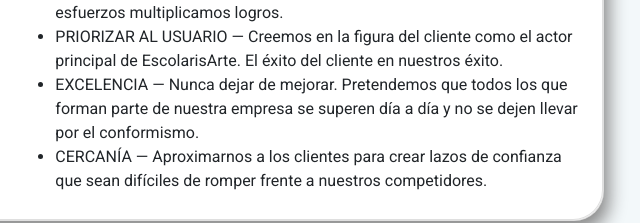
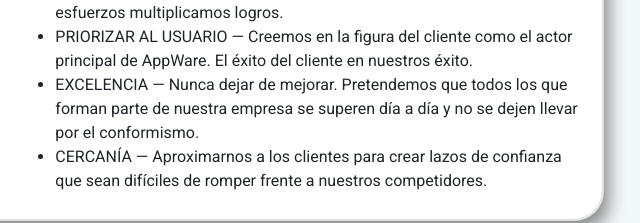
Before and after one commit to sproko91/AppWare-Prokopiec, a plain HTML site: page views/nosotros.html in a window 1280 px wide. Shown: the part 1449-1672 px from the top of the page, 484-1124 px from the left. Drawn offline with nearby package versions, Linux system fonts and the light colour scheme.

Commit message:
arreglo texto valores

```diff
--- a/views/nosotros.html
+++ b/views/nosotros.html
@@ -83,7 +83,7 @@
         	</li>
         	<li>LIBERTAD — Posibilidad de los empleados a formular opiniones sin miedo a ser reprimidos por ellos. Escuchando varias opiniones se puede llegar a mejores resultados y habría mayor sentido de pertenencia; sumando esfuerzos multiplicamos logros.
         	</li>
-        	<li>PRIORIZAR AL USUARIO — Creemos en la figura del cliente como el actor principal de EscolarisArte. El éxito del cliente en nuestros éxito.
+        	<li>PRIORIZAR AL USUARIO — Creemos en la figura del cliente como el actor principal de AppWare. El éxito del cliente en nuestros éxito.
         	</li>
         	<li>EXCELENCIA — Nunca dejar de mejorar. Pretendemos que todos los que forman parte de nuestra empresa se superen día a día y no se dejen llevar por el conformismo.
         	</li>
```
